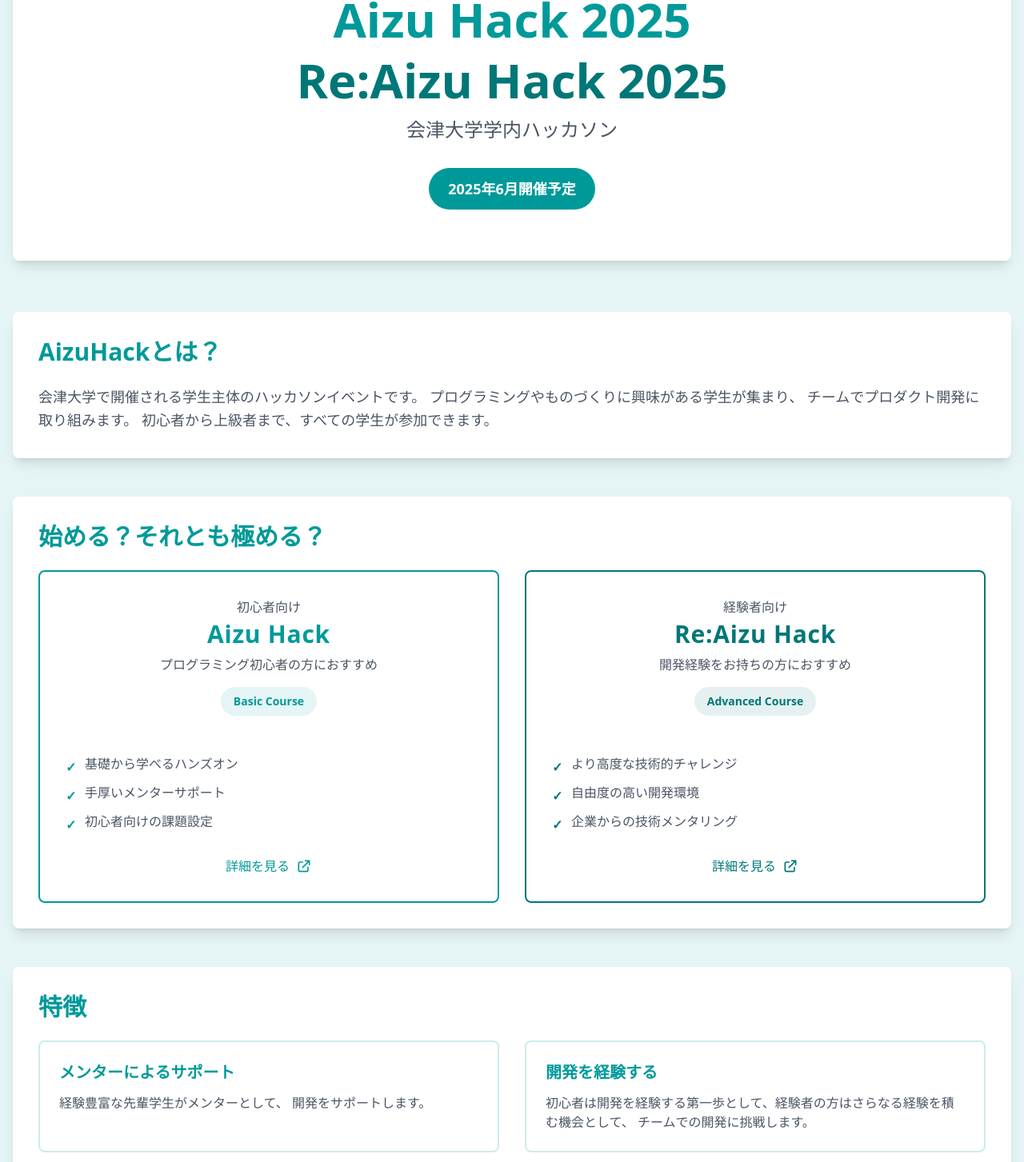
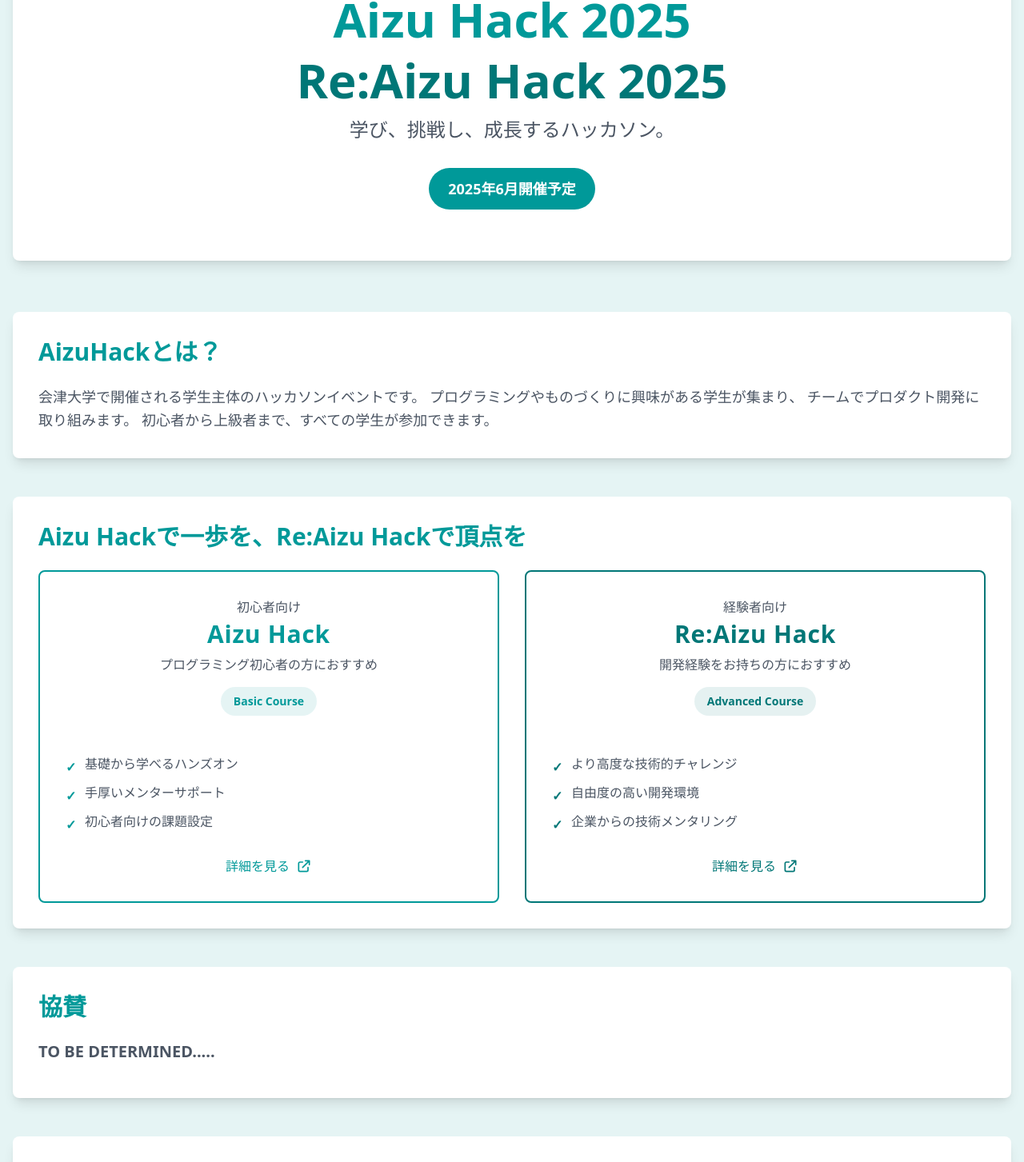
Before and after one commit to Shakenokirimi12/aizuhack-webpage, a React (Vite) app: page / in a window 1280 px wide. Shown: the part 166-1619 px from the top of the page at 80% size. Built offline with nearby package versions, Linux system fonts and the light colour scheme.

Commit message:
コンポーネントのテキストを修正し、協賛セクションを追加して内容を充実させる

```diff
--- a/src/components/Home.jsx
+++ b/src/components/Home.jsx
@@ -11,7 +11,7 @@ const Home = () => {
               Re:Aizu Hack 2025
             </h1>
             <p className="text-xl md:text-2xl text-gray-600 mb-8">
-              会津大学学内ハッカソン
+              学び、挑戦し、成長するハッカソン。
             </p>
             <div className="bg-[#009999] text-white inline-block px-6 py-3 rounded-full text-lg font-semibold">
               2025年6月開催予定
@@ -32,7 +32,7 @@ const Home = () => {
 
           <section className="bg-white rounded-lg shadow-lg p-8 mb-12">
             <h2 className="text-3xl font-bold text-[#009999] mb-6">
-              始める？それとも極める？
+              Aizu Hackで一歩を、Re:Aizu Hackで頂点を
             </h2>
             <div className="grid md:grid-cols-2 gap-8">
               <a
@@ -166,6 +166,13 @@ const Home = () => {
           </section>
 
           <section className="bg-white rounded-lg shadow-lg p-8 mb-12">
+            <h2 className="text-3xl font-bold text-[#009999] mb-6">協賛</h2>
+            <h3 className="text-xl font-semibold text-gray-600 mb-3">
+              TO BE DETERMINED.....
+            </h3>
+          </section>
+
+          <section className="bg-white rounded-lg shadow-lg p-8 mb-12">
             <h2 className="text-3xl font-bold text-[#009999] mb-6">特徴</h2>
             <div className="grid md:grid-cols-2 gap-8">
               <div className="p-6 border-2 border-[#009999]/20 rounded-lg">
@@ -173,8 +180,7 @@ const Home = () => {
                   メンターによるサポート
                 </h3>
                 <p className="text-gray-600">
-                  経験豊富な先輩学生がメンターとして、
-                  開発をサポートします。
+                  経験豊富な先輩学生がメンターとして、 開発をサポートします。
                 </p>
               </div>
               <div className="p-6 border-2 border-[#009999]/20 rounded-lg">
```
